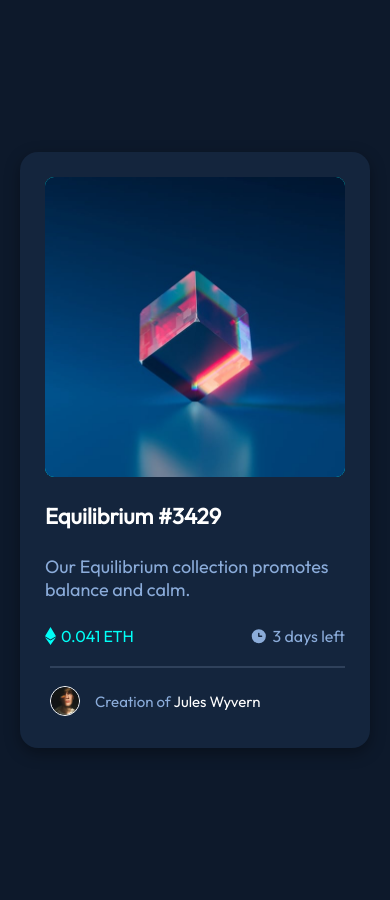
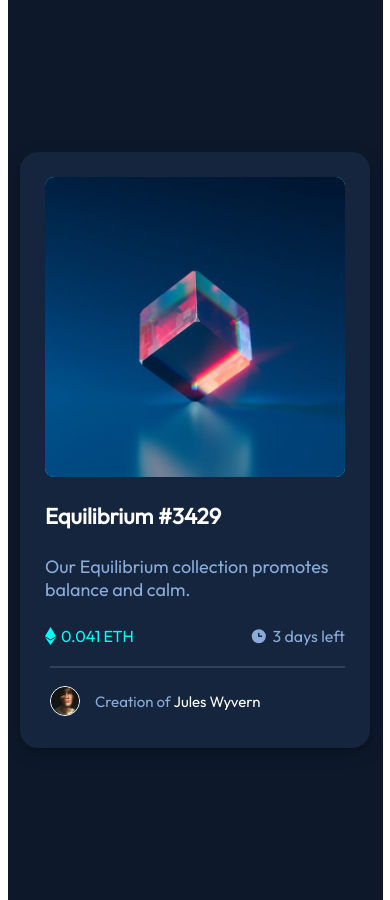
Before and after one commit to PierreDugast/Nft-card-preview, a website built with Parcel: page index.html in a window 390 px wide. Built offline with nearby package versions, Linux system fonts and the light colour scheme; a web font is replaced by a local one.

Commit message:
update media queries

```diff
--- a/src/styles.scss
+++ b/src/styles.scss
@@ -6,24 +6,24 @@
 body {
   font-size: 18px;
   font-family: "Outfit";
-
+  width: 100%;
 
 }
 
 .global_container {
 
-  @media (min-width:$breakpoint-phone) {
-    width: 100%;
+  @media screen and (min-width:$breakpoint-phone) {
+    width: 375px;
   }
 
-  @media (min-width:$breakpoint-tablet) {
-    width: 768px;
+  @media screen and (width:$breakpoint-tablet) {
+    width: 760px;
   }
 
-  @media (min-width:$breakpoint-computer) {
+  @media screen and (min-width:$breakpoint-computer) {
     width: 1440px;
   }
-  width: 100%;
+
   height: 900px;
   display: flex;
   justify-content: center;
```
